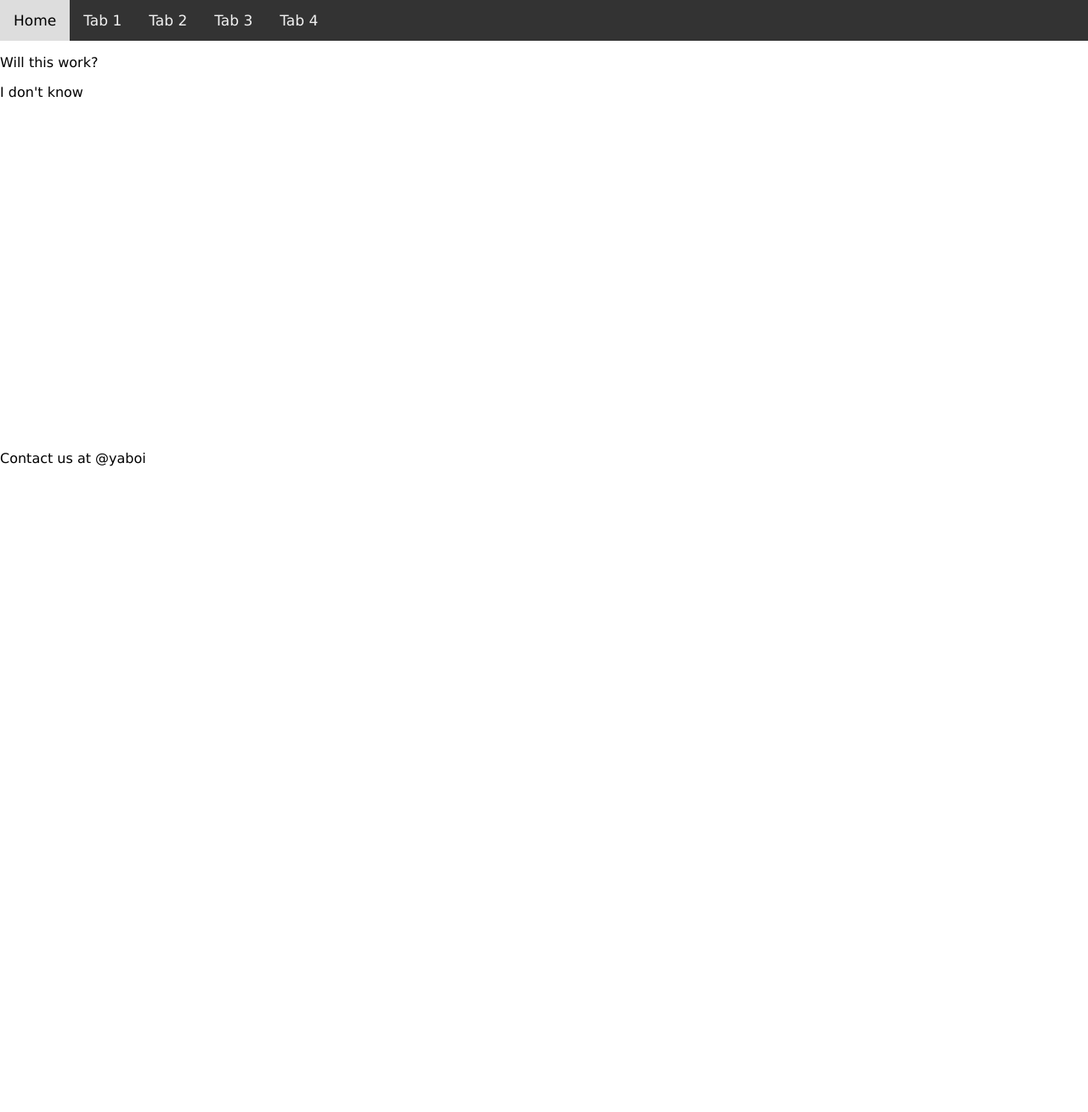
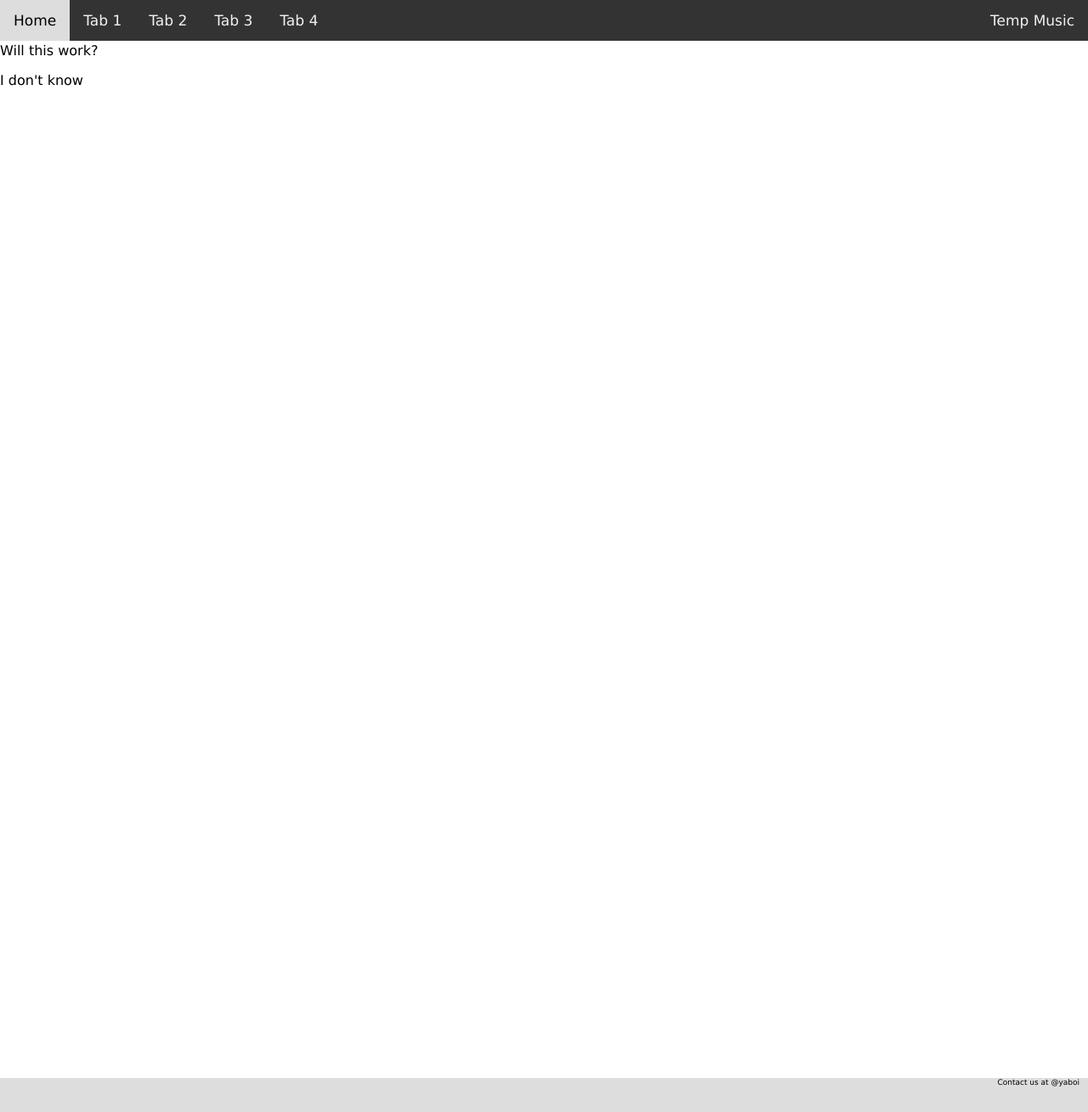
Before and after one commit to jasonzhang6688/tempmusic, a Jekyll site: the page built from index.html, in a window 1280 px wide and 1309 px high. Shown: the whole window at 85% size. Built offline with Jekyll 4.4.1, drawn with Linux system fonts in a browser that asks for light colours.

Commit message:
fixing header and footer"

```diff
--- a/_includes/footer.html
+++ b/_includes/footer.html
@@ -1 +1,3 @@
-<p>Contact us at @yaboi<p>
+<div class="footer">
+    <p>Contact us at @yaboi<p>
+</div>
--- a/_includes/header.html
+++ b/_includes/header.html
@@ -4,4 +4,5 @@
     <a href="2.html">Tab 2</a>
     <a href="3.html">Tab 3</a>
     <a href="4.html">Tab 4</a>
+    <a href="index.html" style="float: right;">Temp Music</a>
 </div>
--- a/_sass/includes/_footer.scss
+++ b/_sass/includes/_footer.scss
@@ -1,9 +1,8 @@
 .footer {
-    position: fixed;
     left: 0;
     bottom: 0;
     width: 100%;
-    background-color: #ddd;
+    background-color: #dddddd;
     height: 40px;
     font-size: 9px;
     text-align: right;
--- a/_sass/includes/_header.scss
+++ b/_sass/includes/_header.scss
@@ -1,5 +1,6 @@
 body {
     margin: 0px;
+    margin-top: 50px;
     font-family: Verdana, Arial, Helvetica, sans-serif;
 }
 
@@ -13,7 +14,10 @@ body li {
 
 .topnav {
     overflow: hidden;
+    position: fixed;
+    top: 0px;
     background-color: #333;
+    width: 100%;
     min-width: 600px;
 }
 
```
Also changed, not shown: index.html (+40 -0 lines), 3 other files.
